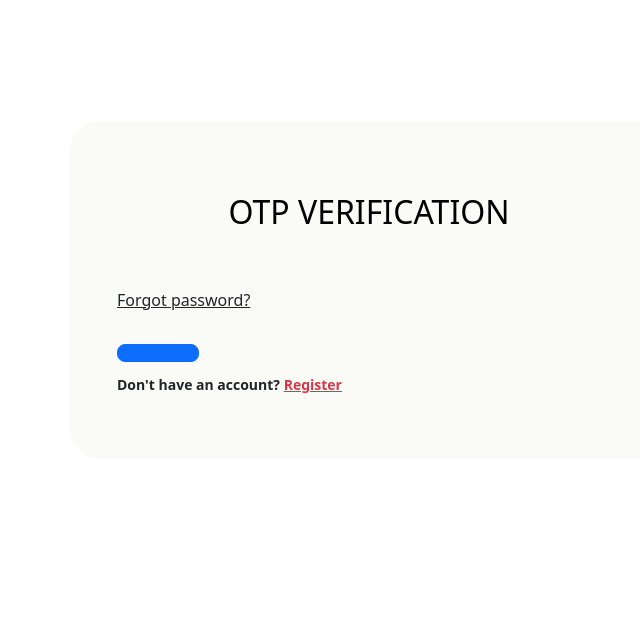
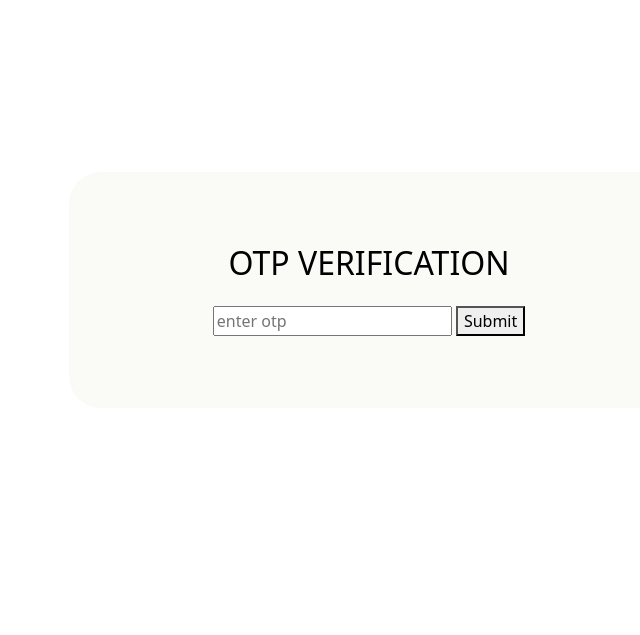
Before and after one commit to parven-dev/todolistFlask, a Flask app: page /otp_verification in a window 1280 px wide. Shown: the part 166-801 px from the top of the page, without its empty margins (271-911 px from the left). Run offline with Flask 3, Linux system fonts and the light colour scheme; parts of the project's set-up code (start-up, migrations or seed data) failed here and were passed over; some libraries are stand-ins or nearby versions.

Commit message:
added otp verification using flask session

```diff
--- a/flask_app/routes.py
+++ b/flask_app/routes.py
@@ -1,11 +1,15 @@
-from flask import render_template, request, redirect, url_for
+import random
+
+from flask import render_template, request, redirect, url_for, session
 from flask_login import login_required, logout_user, login_user, LoginManager, current_user
 
 from flask_app.form import UserLogin, SignUp
+from flask_app.smtp import  SMTP
 from database import User, TodoList
 
 from main import app, db
 from names_generator import generate_name
+
 
 login_manager = LoginManager()
 login_manager.session_protection = "strong"
@@ -97,21 +101,36 @@ def signup():
         # confirm_password = user_signup.confirm_password.data
 
         # if password == confirm_password:
-        add_users = User(
-            # db_name=name,
-            db_email=email,
-            db_password=password,
-            profile=generate_name()
-            # db_confirm_password=password,
-        )
-        db.session.add(add_users)
-        db.session.commit()
-
-        return redirect(url_for('login'))
+        if email and password:
+            get_otp = [random.randint(0, 9) for _ in range(6)]
+            otp = "".join(map(str, get_otp))
+            stm = SMTP(otp=otp)
+            stm.smtp_server()
+            print(otp)
+            session['otp'] = otp
+            session["email"] = email
+            session["password"] = password
+            return redirect(url_for('otp_verification'))
 
     return render_template("/signup.html", signup=user_signup)
 
 
-@app.route("/otp_verification")
+@app.route("/otp_verification", methods=["GET", "POST"])
 def otp_verification():
+    if request.method == "POST":
+        user_otp = request.form["otp"]
+        email = session["email"]
+        password = session["password"]
+        if user_otp == session["otp"]:
+            add_users = User(
+                # db_name=name,
+                db_email=email,
+                db_password=password,
+                profile=generate_name()
+                # db_confirm_password=password,
+            )
+            db.session.add(add_users)
+            db.session.commit()
+            return redirect(url_for("login"))
+
     return render_template("/otp_verification.html")
--- a/templates/otp_verification.html
+++ b/templates/otp_verification.html
@@ -6,21 +6,9 @@
     <div class="text-center pb-2">
 
       <h2 class="my-4 text-black">OTP VERIFICATION</h2>
-    </div>
     <form method="post">
-      <div class="form-outline mb-4">
-      </div>
-      <div class="form-outline mb-3">
-      </div>
-      <div class="d-flex justify-content-between align-items-center">
-        <a href="#!" class="text-body">Forgot password?</a>
-      </div>
-      <div class="text-center text-lg-start mt-4 pt-2">
-       <button type="button" class="btn btn-primary btn-lg"
-          style="padding-left: 2.5rem; padding-right: 2.5rem;"></button>
-        <p class="small fw-bold mt-2 pt-1 mb-0">Don't have an account? <a href="#!"
-            class="link-danger">Register</a></p>
-      </div>
+        <input placeholder="enter otp" name="otp"/>
+      <button>Submit</button>
     </form>
   </div>
 </div>
```
